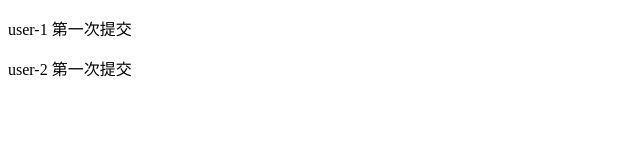
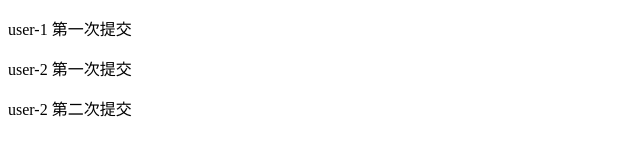
Before and after one commit to Lei1943028201/git-test, a plain HTML site: page index.html in a window 1280 px wide. Shown: the whole page, without its empty margins (0-640 px from the left). Drawn offline with Linux system fonts and the light colour scheme.

Commit message:
user-1 第二次提交

```diff
--- a/index.html
+++ b/index.html
@@ -7,5 +7,6 @@
 <body>
 <p>user-1 第一次提交</p>
 <p>user-2 第一次提交</p>
+<p>user-2 第二次提交</p>
 </body>
 </html>
```
